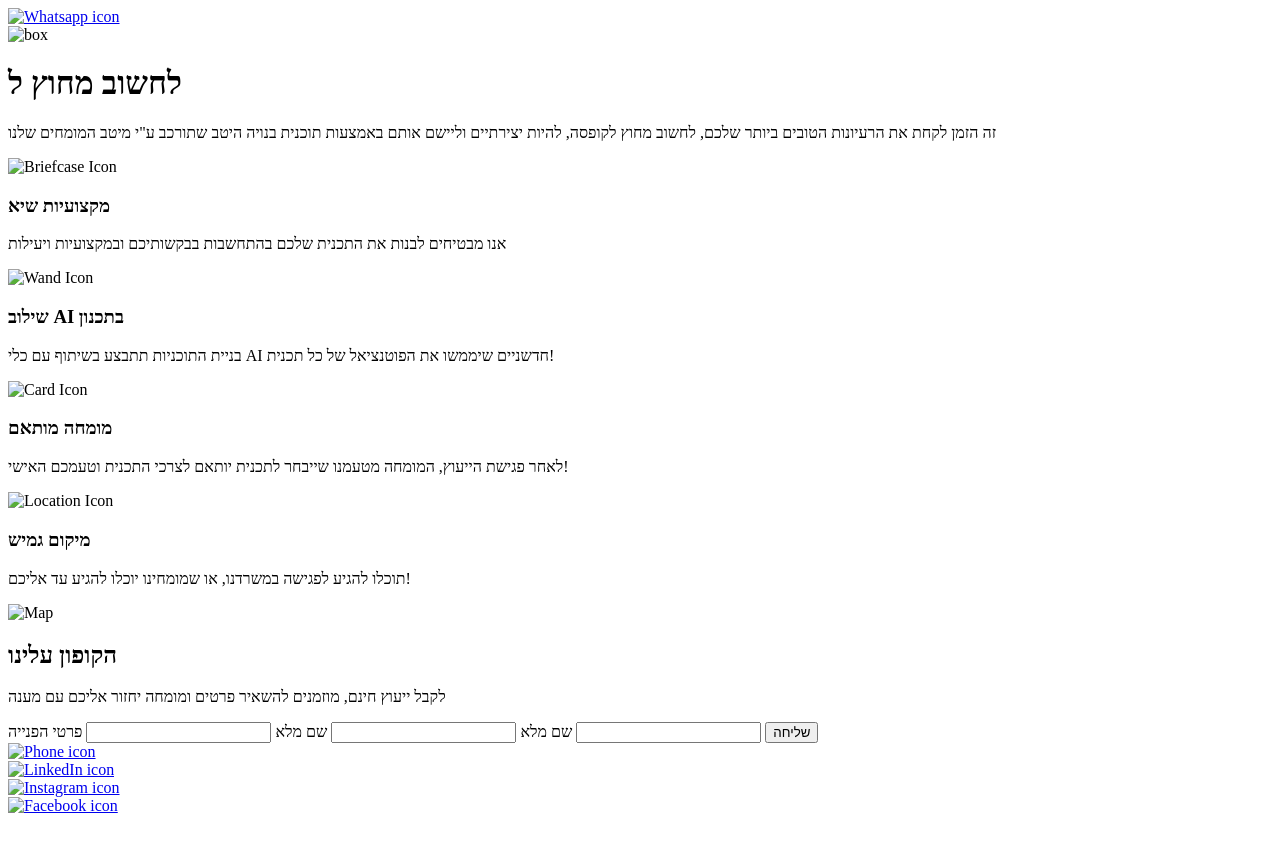
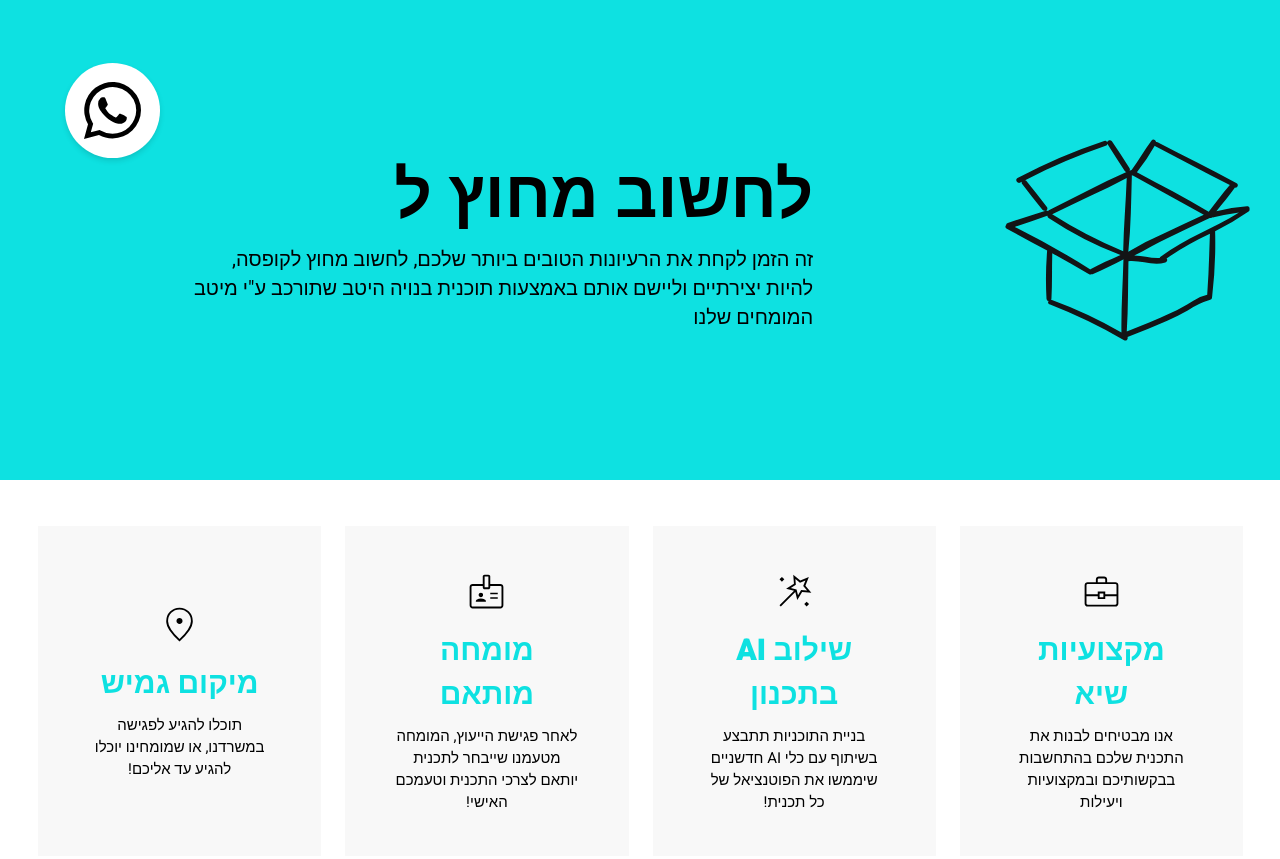
Before and after one commit to amitkrivine/Portfolio, a plain HTML site: page projects/Project6_ThinkOutsideTheBox/index.html in a window 1280 px wide. Shown: the top 859 px of the page. Before the commit the page ends 823 px from the top, so only its background shows below. Drawn offline with Linux system fonts and the light colour scheme; the site is published under a folder, as on GitHub Pages, so addresses that start at the root find nothing.

Commit message:
Final changes and path fixing

```diff
--- a/index.html
+++ b/index.html
@@ -3,19 +3,19 @@
   <head>
     <meta charset="UTF-8" />
     <meta name="viewport" content="width=device-width, initial-scale=1.0" />
-    <link href="https://fonts.googleapis.com/css2?family=Rubik&display=swap" rel="stylesheet" />
-    <link rel="stylesheet" href="style/style.css" />
+    <link href="https://fonts.googleapis.com/css2?family=Rubik&display=swap" rel="stylesheet">
+    <link rel="stylesheet" href="style/style.css">
     <title>Portfolio</title>
   </head>
   <body>
     <header>
       <div id="navContainer">
         <div id="logo">
-          <img src="images/programmer3.svg" alt="" />
+          <img src="images/programmer3.svg" alt="">
           <a href="index.html" class="logo">Amit <span>Krivine</span></a>
         </div>
 
-        <input type="checkbox" class="menuToggle" id="menuToggle" />
+        <input type="checkbox" class="menuToggle" id="menuToggle">
         <label class="hamburger" for="menuToggle">
           <span></span>
           <span></span>
@@ -45,7 +45,7 @@
         <h1>תיק עבודות</h1>
         <p id="introDescription">
           ברוכים הבאים לתיק העבודות שלי ממודול HTML & CSS בקורס בניית אתרים ב-HackerU. <br>
-          המרכיבים הסודיים של הפורטפוליו - HTML, CSS וקפאין. <br>
+          המרכיבים הסודיים של הפורטפוליו - קצת HTML, קצת CSS, והרבה קפאין. <br>
           מוזמנים לצלול ולהתרשם!
         </p>
       </div>
--- a/projects/Project6_ThinkOutsideTheBox/index.html
+++ b/projects/Project6_ThinkOutsideTheBox/index.html
@@ -4,7 +4,7 @@
     <meta charset="UTF-8">
     <meta name="viewport" content="width=device-width, initial-scale=1.0">
     <link href="https://fonts.googleapis.com/css2?family=Heebo:wght@100..900&display=swap" rel="stylesheet">
-    <link rel="stylesheet" href="/projects/Project6_ThinkOutsideTheBox/style/style.css">
+    <link rel="stylesheet" href="./style/style.css">
     <title>Project #6</title>
 </head>
 <body>
@@ -13,11 +13,11 @@
         <div class="topSection">
             <a href="https://wa.me/+972500000000" id="whatsAppLink">
                 <div class="whatsApp">
-                    <img src="/projects/Project6_ThinkOutsideTheBox/images/Icon awesome-whatsapp.svg" alt="Whatsapp icon">
+                    <img src="./images/Icon awesome-whatsapp.svg" alt="Whatsapp icon">
                 </div>
             </a>
             <div class="topSectionContent">
-                <img src="/projects/Project6_ThinkOutsideTheBox/images/Group 1050.svg" alt="box">
+                <img src="./images/Group 1050.svg" alt="box">
                 <div class="textSection">
                     <h1>לחשוב מחוץ ל</h1>
                     <p>זה הזמן לקחת את הרעיונות הטובים ביותר שלכם, לחשוב מחוץ לקופסה, להיות יצירתיים וליישם אותם באמצעות תוכנית בנויה היטב שתורכב ע"י מיטב המומחים שלנו</p>
@@ -28,28 +28,28 @@
         <div class="midSection">
             <div class="informationBox">
                 <div class="informationContent">
-                    <img src="/projects/Project6_ThinkOutsideTheBox/images/briefcase.svg" alt="Briefcase Icon" class="boxIcon">
+                    <img src="./images/briefcase.svg" alt="Briefcase Icon" class="boxIcon">
                     <h3 class="boxHeader">מקצועיות שיא</h3>
                     <p class="boxBody">אנו מבטיחים לבנות את התכנית שלכם בהתחשבות בבקשותיכם  ובמקצועיות ויעילות</p>
                 </div>
             </div>
             <div class="informationBox">
                 <div class="informationContent">
-                    <img src="/projects/Project6_ThinkOutsideTheBox/images/wand.svg" alt="Wand Icon" class="boxIcon">
+                    <img src="./images/wand.svg" alt="Wand Icon" class="boxIcon">
                     <h3 class="boxHeader">שילוב AI בתכנון</h3>
                     <p class="boxBody">בניית התוכניות תתבצע בשיתוף עם כלי AI חדשניים שיממשו את הפוטנציאל של כל תכנית!</p>
                 </div>
             </div>
             <div class="informationBox">
                 <div class="informationContent">
-                    <img src="/projects/Project6_ThinkOutsideTheBox/images/badge.svg" alt="Card Icon" class="boxIcon">
+                    <img src="./images/badge.svg" alt="Card Icon" class="boxIcon">
                     <h3 class="boxHeader">מומחה מותאם</h3>
                     <p class="boxBody">לאחר פגישת הייעוץ, המומחה מטעמנו שייבחר לתכנית יותאם לצרכי התכנית וטעמכם האישי!</p>
                 </div>
             </div>
             <div class="informationBox">
                 <div class="informationContent">
-                    <img src="/projects/Project6_ThinkOutsideTheBox/images/location.svg" alt="Location Icon" class="boxIcon">
+                    <img src="./images/location.svg" alt="Location Icon" class="boxIcon">
                     <h3 class="boxHeader">מיקום גמיש</h3>
                     <p class="boxBody">תוכלו להגיע לפגישה במשרדנו, או שמומחינו יוכלו להגיע עד אליכם!</p>
                 </div>
@@ -58,7 +58,7 @@
 
         <div class="bottomSection">
             <div class="mapSection">
-                <img src="/projects/Project6_ThinkOutsideTheBox/images/map.png" alt="Map">
+                <img src="./images/map.png" alt="Map">
             </div>
             <div class="formSection">
                 <div class="bottomContent">
@@ -81,22 +81,22 @@
             <div class="iconSection">
                 <a href="tel:+972500000000">
                     <div class="iconButton">
-                        <img src="/projects/Project6_ThinkOutsideTheBox/images/phone-logo.svg" alt="Phone icon">
+                        <img src="./images/phone-logo.svg" alt="Phone icon">
                     </div>
                 </a>
                 <a href="https://www.linkedin.com/">
                     <div class="iconButton">
-                        <img src="/projects/Project6_ThinkOutsideTheBox/images/linkedin-logo-05.png" alt="LinkedIn icon">
+                        <img src="./images/linkedin-logo-05.png" alt="LinkedIn icon">
                     </div>
                 </a>
                 <a href="https://www.instagram.com/">
                     <div class="iconButton">
-                        <img src="/projects/Project6_ThinkOutsideTheBox/images/instagram-logo-05.png" alt="Instagram icon">
+                        <img src="./images/instagram-logo-05.png" alt="Instagram icon">
                     </div>
                 </a>
                 <a href="https://facebook.com/">
                     <div class="iconButton">
-                        <img src="/projects/Project6_ThinkOutsideTheBox/images/facebook-logo-05.png" alt="Facebook icon">
+                        <img src="./images/facebook-logo-05.png" alt="Facebook icon">
                     </div>
                 </a>
             </div>
```
Also changed, not shown: projectDisplayPages/Prj01page.html (+1 -2 lines), projectDisplayPages/Prj02page.html (+1 -2 lines), projectDisplayPages/Prj03page.html (+1 -2 lines), projectDisplayPages/Prj04page.html (+1 -2 lines), projectDisplayPages/Prj05page.html (+1 -2 lines), projectDisplayPages/Prj06page.html (+1 -2 lines), projects/Project1_LoginPage/index.html (+2 -2 lines), projects/Project2_LeadYouForward/index.html (+1 -1 lines), projects/Project3_HereAndNow/index.html (+1 -1 lines), projects/Project4_DiscoverTheWorld/index.html (+1 -1 lines), projects/Project5_Coffee/index.html (+1 -1 lines).
